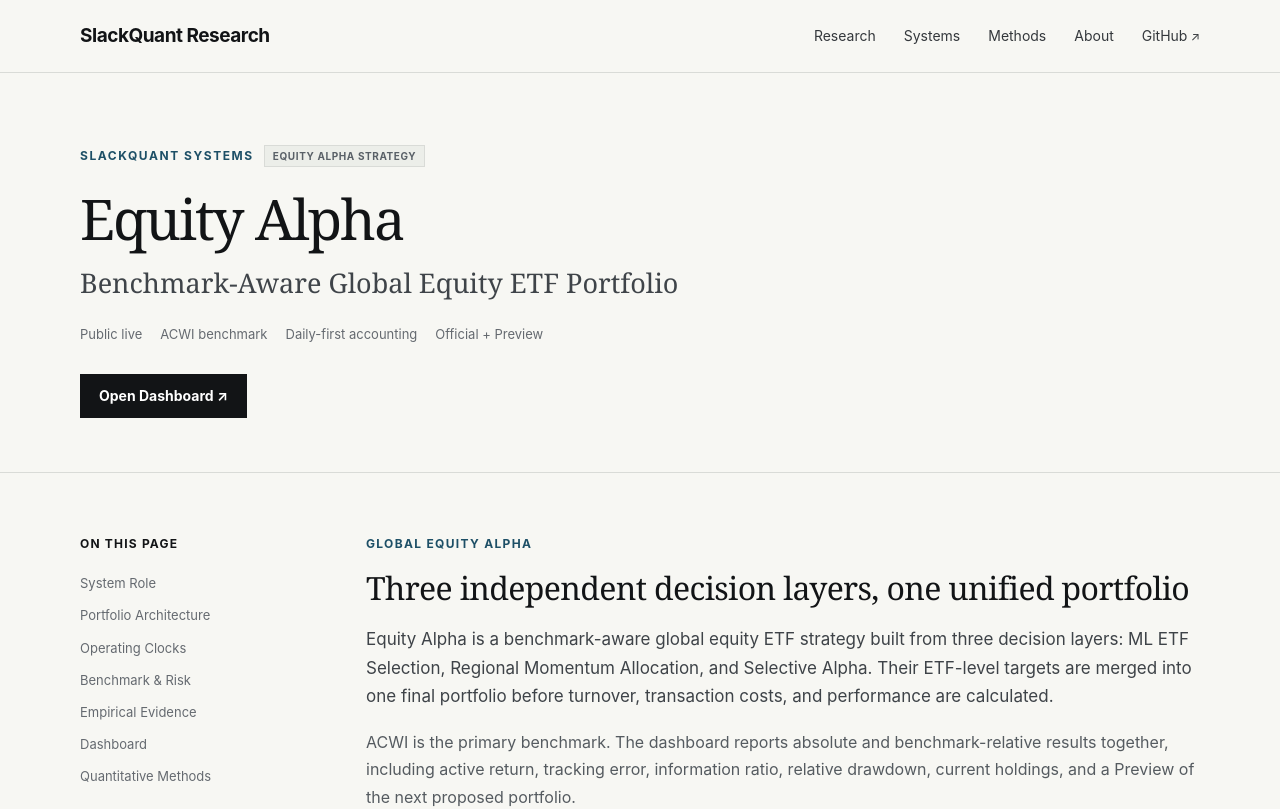
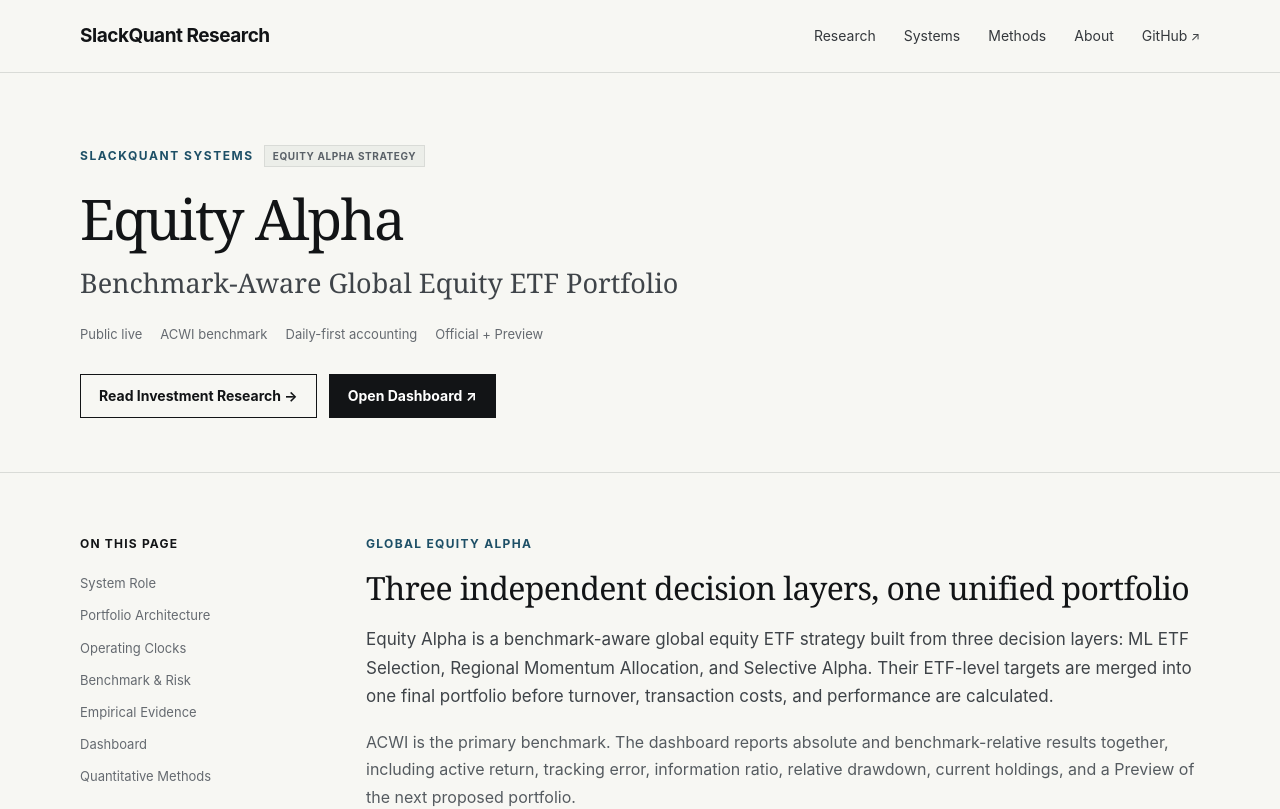
Before and after one commit to slackquant80/slackquant-research, a Next.js app: page /systems/equity-alpha in a window 1280 px wide. Shown: the top 809 px of the page. Built offline with nearby package versions, Linux system fonts and the light colour scheme; no server answers.

Commit message:
Link Equity Alpha system back to its versioned research paper

```diff
--- a/src/app/systems/equity-alpha/page.tsx
+++ b/src/app/systems/equity-alpha/page.tsx
@@ -44,6 +44,9 @@ export default function EquityAlphaSystemPage() {
             <span>Official + Preview</span>
           </div>
           <div className="actions">
+            <a className="btn" href="/research/global-equity-alpha/">
+              Read Investment Research →
+            </a>
             {item.links.publicDashboard ? (
               <a
                 className="btn primary"
```
